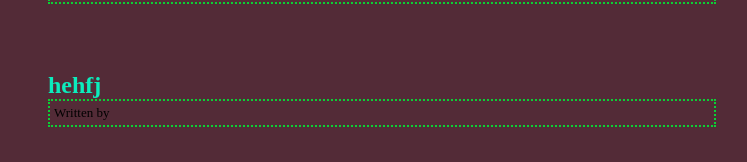
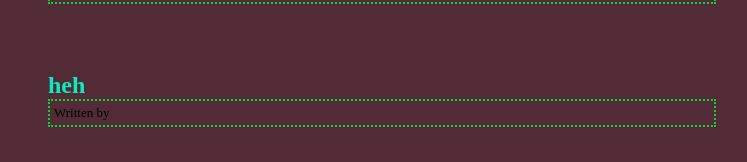
Before and after one commit to Harunatata/react-blog, a React (Create React App) app: page / in a window 1280 px wide. Shown: the part 315-477 px from the top of the page, without its empty margins (258-1005 px from the left). Built offline with nearby package versions, Linux system fonts and the light colour scheme; data requests are answered from the project's data file.

Commit message:
react-blog

```diff
--- a/Data/db.json
+++ b/Data/db.json
@@ -5,31 +5,6 @@
       "body": "WhMy name is Haruna Tata a polio survival and I am a junior web developer for Buduwa Global Tech. I am an accomplished coder and programmer, and I enjoy using my skills to contribute to the exciting technological advances that happen every day at Buduwa Global Tech. base in Buduwa ward, Jakusko Local Government area of Yobe state. where I did my primary school in Buduwa and proceed to Government secondary school Jakusko finished both junior and senior school there and obtained Diploma certificate in Computer science from Umar Suleiman College of education Gashua, currently studying my B.Tech in Management and information Technology from Abubakar Tafawa Balewa University Bauchi, Bauchi state",
       "author": "Haulat",
       "id": "2"
-    },
-    {
-      "id": "60a4",
-      "title": "hehfj",
-      "body": "hsdhedjef"
-    },
-    {
-      "id": "3cbf",
-      "title": "heh",
-      "body": "dff"
-    },
-    {
-      "id": "70ee",
-      "title": "heh",
-      "body": "dff"
-    },
-    {
-      "id": "0cc9",
-      "title": "heh",
-      "body": "dff"
-    },
-    {
-      "id": "5715",
-      "title": "heh",
-      "body": "dff"
     },
     {
       "id": "6ec8",
@@ -137,12 +112,6 @@
       "body": "dff"
     },
     {
-      "id": "49cb",
-      "title": "New Blogs",
-      "body": "ofkgooegobooynoy",
-      "author": "Laugi"
-    },
-    {
       "id": "194e",
       "title": "Musa Got new Appointment",
       "body": "BNbnxnasdfjkn gbn nxbn sfnjn xcvnm dfjkm,cjkdnm, fjcvnmfjgnm gmgn jn fvjnm jkn mf drfjfnm jk fjkmtrjkd mjk trfjknm trf trdfjknmdf",
@@ -152,6 +121,18 @@
       "id": "a567",
       "title": "Adamu Musa",
       "body": "jdjjfj"
+    },
+    {
+      "id": "5a31",
+      "title": "Buduwa provide variety of foods ",
+      "body": "lorem cnfbdjbd cbcnd",
+      "author": "Haruna"
+    },
+    {
+      "id": "197b",
+      "title": "DEpartmen",
+      "body": "hcc jbsdnmkmmkbnmnnkdfjnn fjnjnfvjnnnbnnnbvvjnjnjnvjnvvnnnvnfvjnfvfvjnfvjnfvjnfvnjfvjnfvnjfvfffjjfjjfjj\nfjjgfjdfjjfdfbhdfdbnkvbnxvbnvbnxvbnvbnxvbnvbnvbnvbnvbnbvbnvvbvbnv\nbvbbvjbsdfsdf",
+      "author": "Sharfudeen"
     }
   ]
 }
--- a/src/BlogDetails.js
+++ b/src/BlogDetails.js
@@ -5,11 +5,11 @@ import { useHistory } from "react-router-dom/cjs/react-router-dom.min";
 
 const BlogDetails = () => {
       const { id } = useParams();
-      const {Data: blog, error, isPending } = useFetch('http://localhost:8000/blogs/' + id);
+      const {Data: blog, error, isPending } = useFetch('http://localhost:3000/blogs/' + id);
       const history = useHistory();
 
        const handleClick= () => {
-        fetch('http://localhost:8000/blogs/' + blog.id, {
+        fetch('http://localhost:3000/blogs/' + blog.id, {
           method: 'DELETE'
         }).then(() =>{
           history.push('/');
--- a/src/Home.js
+++ b/src/Home.js
@@ -6,7 +6,7 @@ import useFetch from "./useFetch";
 
 
 const Home = () => {
-   const {Data: blogs, IsPending, error} = useFetch('http://localhost:8000/blogs');
+   const {Data: blogs, IsPending, error} = useFetch('http://localhost:3000/blogs');
 
     return (
         <div>
```
